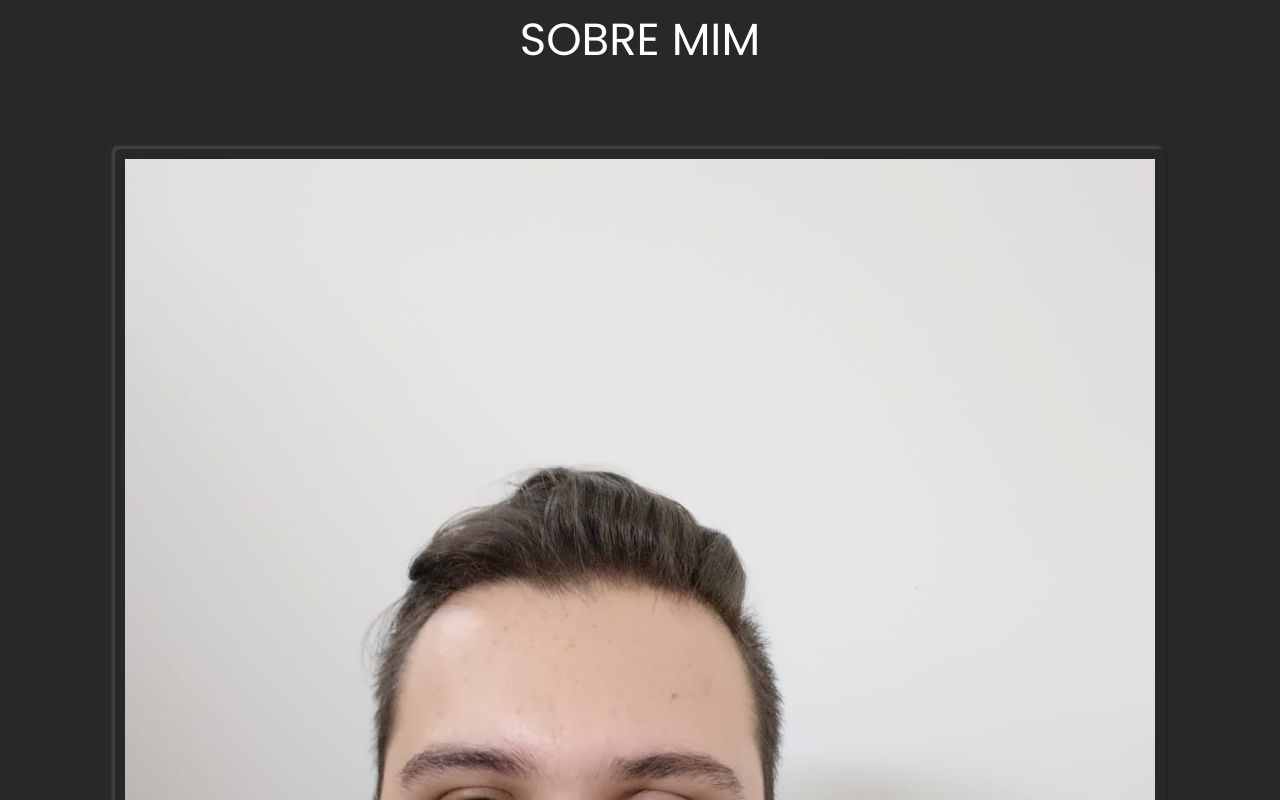
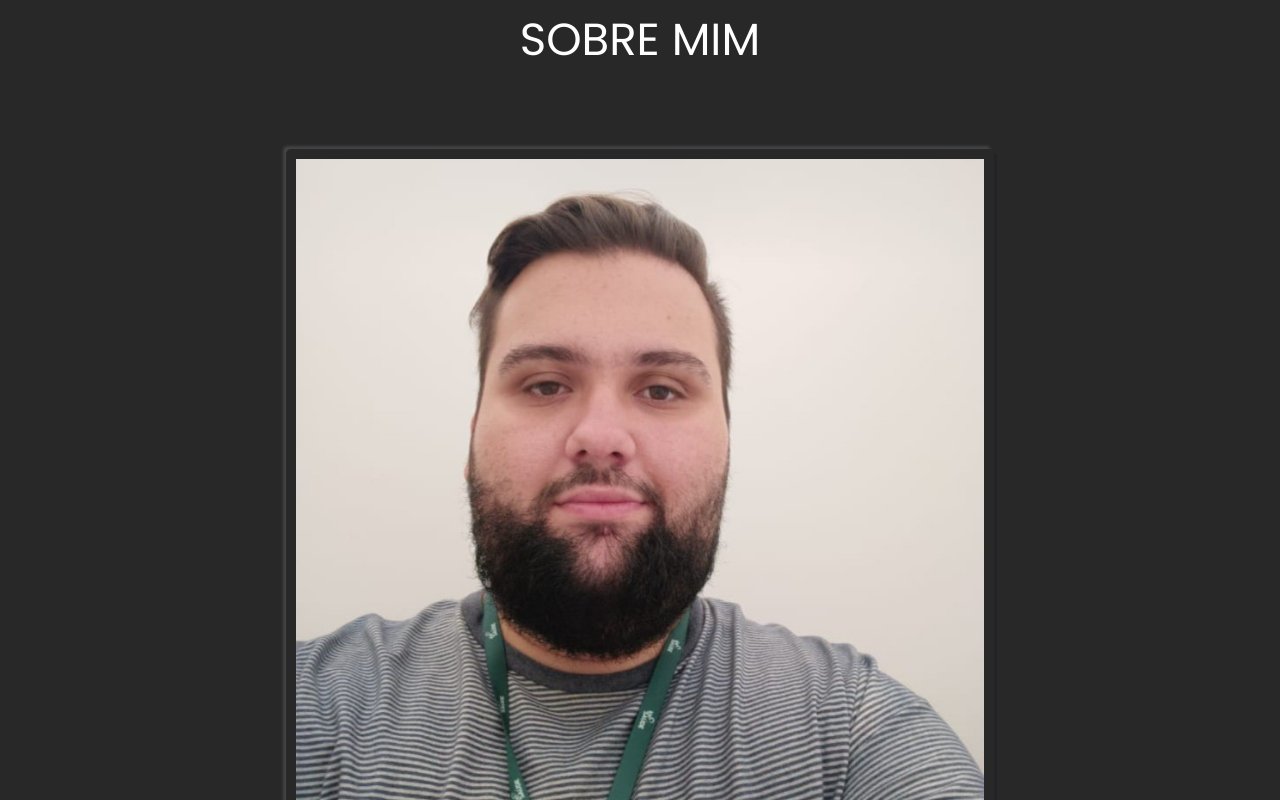
Before and after one commit to MarlonMorari/portfolio-marlon-morari, a plain HTML site: page index.html in a window 1280 px wide. Shown: the part 1220-2020 px from the top of the page. Drawn offline with nearby package versions, Linux system fonts and the light colour scheme.

Commit message:
atualização na foto da seção sobre mim

```diff
--- a/index.html
+++ b/index.html
@@ -80,7 +80,7 @@
       <div class="row">
         <div class="imagem-sobre-mim">
           <div class="img-box inner-shadow">
-            <img src="src/imagens/marlon-foto.jpeg" alt="foto sobre mim" class="outer-shadow" />
+            <img src="src/imagens/marlon-foto-2.jpg" alt="foto sobre mim" class="outer-shadow" />
           </div>
         </div>
         <div class="informacoes-sobre-mim">
--- a/src/css/secoes/sobre.css
+++ b/src/css/secoes/sobre.css
@@ -37,7 +37,7 @@
     }
 
     .sobre-mim .imagem-sobre-mim {
-        max-width: 100%;
+        max-width: 70%;
         padding: 0 var(--mobile-padding);
         margin-bottom: 50px;
     }
```
Also changed, not shown: src/imagens/marlon-foto-2.jpg (added).
